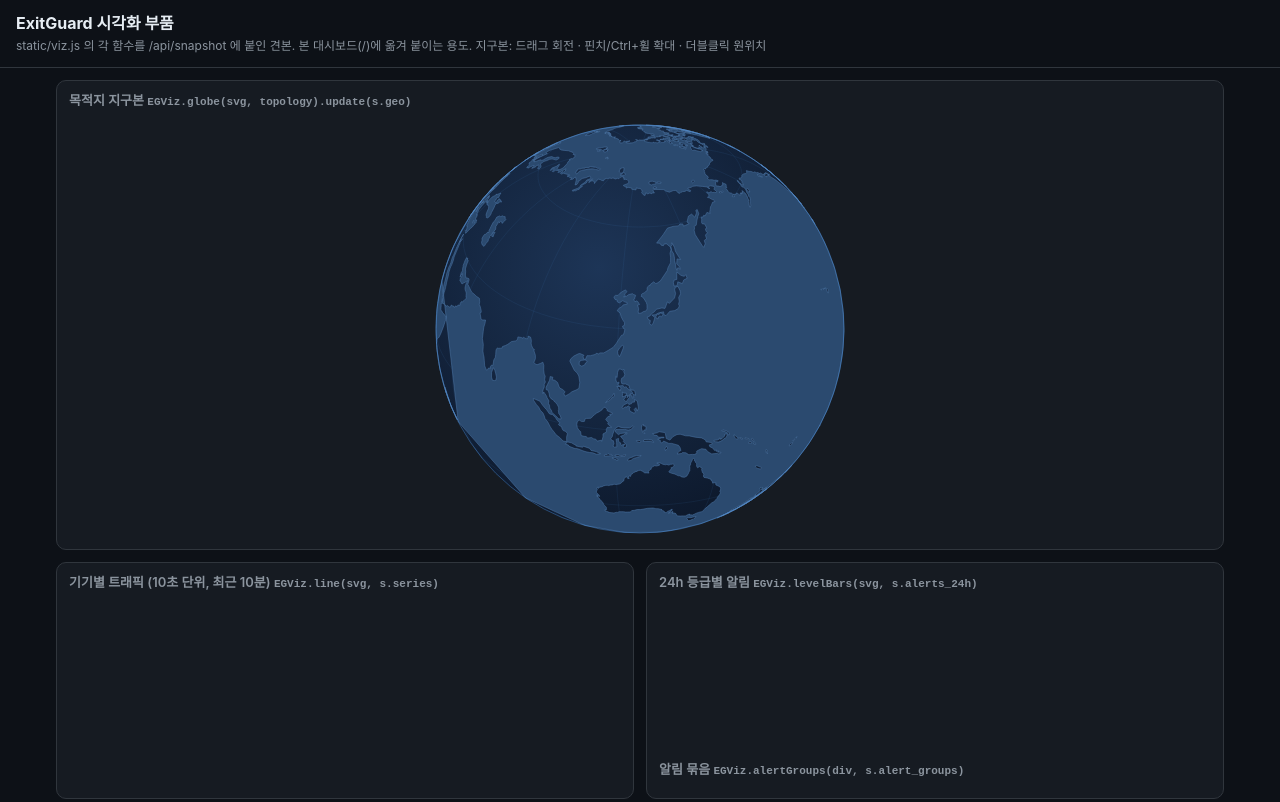
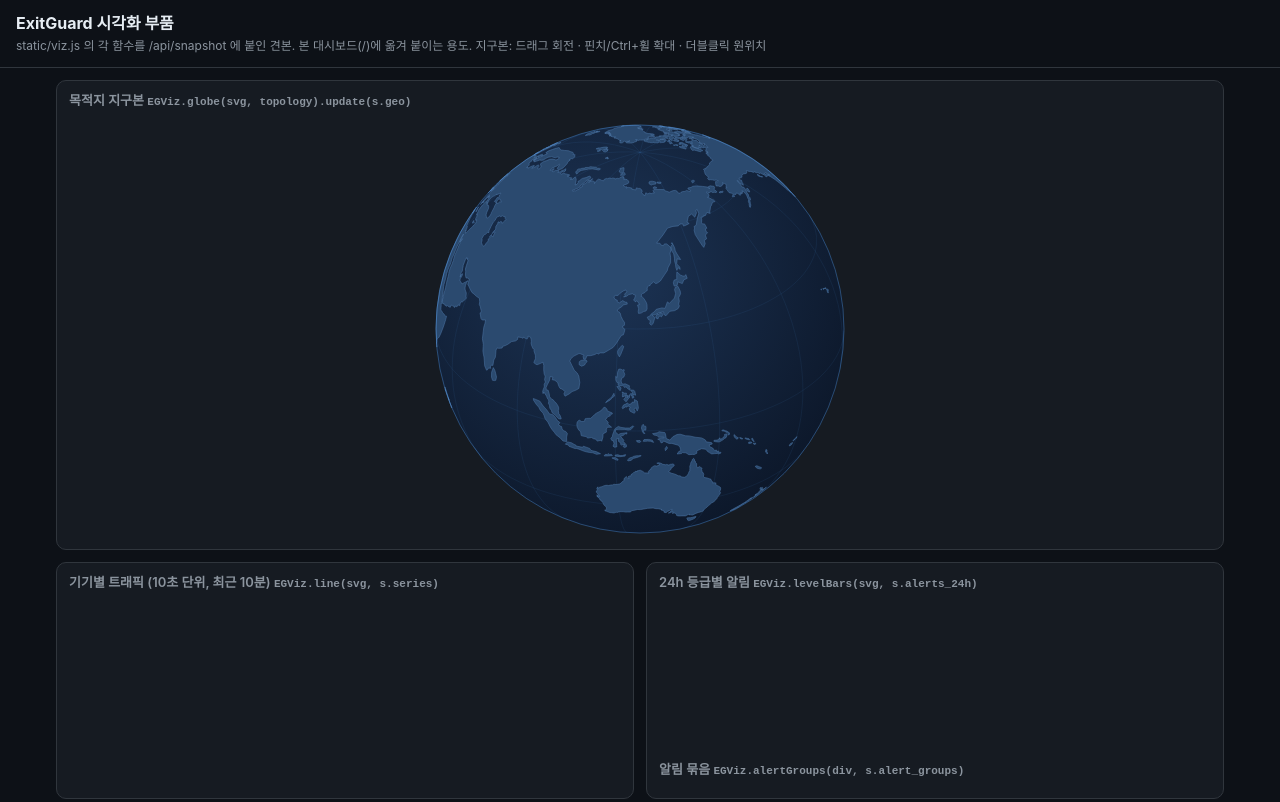
Before and after one commit to misolove/exitguard, a plain HTML site: page exitguard/static/parts.html in a window 1280 px wide. Shown: the top 802 px of the page. Drawn offline with Linux system fonts and the light colour scheme; no server answers; animation ran at ten frames a second.

Commit message:
web: 지구본 가장자리를 지평선 원으로 정확히 자르기, 주의 목적지 목록 경계 정리
- viz.js: 땅 다각형을 지평선(cos c = 0)에서 잘라 보이는 구간만 모으고, 나가는 점에서 지평선을
  시계 방향으로 따라 처음 만나는 들어오는 점에 잇는다 (d3 clipCircle 방식, world-atlas 는
  바깥 테두리 시계 방향 280/280). 예전에는 뒷면 점을 원 위로 끌어 직선으로 이어 가장자리가
  각지게 잘렸고, 해안선이 여러 번 넘나드는 대륙은 디스크 전체가 칠해지기도 했다. 12개 방향에서 확인
- index.html: 주의 목적지 스크롤 상자에 아래 경계·여백·흐림, 알림 패널 제목 간격 (다음 제목과 붙어 겹쳐 보이던 문제)

Co-Authored-By: Claude Opus 5.5 <noreply@anthropic.com>

```diff
--- a/exitguard/static/viz.js
+++ b/exitguard/static/viz.js
@@ -229,20 +229,69 @@
       const y = -R * (Math.cos(p0) * Math.sin(p) - Math.sin(p0) * Math.cos(p) * Math.cos(l));
       return [W / 2 + x, H / 2 + y, cosc > 0 || (lift > 1 && Math.hypot(x, y) > base * state.zoom)];
     }
-    // 뒷면 점은 지평선 원 위로 붙여 채운 다각형이 앞면에서 깨지지 않게 한다
-    function ringPath(ring) {
-      const R = base * state.zoom;
-      let d = "", any = false;
-      for (let i = 0; i < ring.length; i++) {
-        let [x, y, vis] = project(ring[i][0], ring[i][1]);
-        if (vis) any = true;
-        else {
-          const dx = x - W / 2, dy = y - H / 2, r = Math.hypot(dx, dy) || 1;
-          x = W / 2 + dx / r * R; y = H / 2 + dy / r * R;
+    // 지평선(cos c = 0)으로 잘라 보이는 부분만 칠한다 (d3 clipCircle 과 같은 방식).
+    // 1) 링마다 보이는 구간(들어오는 점 → … → 나가는 점)을 모은다
+    // 2) 나가는 점에서 지평선 원을 시계 방향으로 따라가 처음 만나는 들어오는 점에 다음 구간을 잇는다
+    // world-atlas 의 바깥 테두리는 시계 방향(구멍은 반대)이라 시계 방향으로 이으면 땅 쪽이 채워진다.
+    // (예전에는 뒷면 점을 원 위로 끌어 직선으로 이어서 가장자리가 각지게 잘렸다)
+    function cosC(lon, lat) {
+      const l = (lon - state.lon) * RAD, p = lat * RAD, p0 = state.lat * RAD;
+      return Math.sin(p0) * Math.sin(p) + Math.cos(p0) * Math.cos(p) * Math.cos(l);
+    }
+    function polyPath(poly) {
+      const R = base * state.zoom, cx = W / 2, cy = H / 2, TAU = 2 * Math.PI;
+      const pt = ([x, y]) => x.toFixed(1) + " " + y.toFixed(1);
+      const ang = ([x, y]) => Math.atan2(y - cy, x - cx);
+      let d = "";
+      const segs = [];
+      for (const ring of poly) {
+        const closed = ring.length > 1 && ring[0][0] === ring[ring.length - 1][0] && ring[0][1] === ring[ring.length - 1][1];
+        const n = closed ? ring.length - 1 : ring.length;
+        const c = ring.slice(0, n).map(p => cosC(p[0], p[1]));
+        const P = i => project(ring[i][0], ring[i][1]);
+        const hidden = c.findIndex(v => v <= 0);
+        if (hidden < 0) {   // 전부 보임
+          for (let i = 0; i < n; i++) d += (i ? "L" : "M") + pt(P(i));
+          d += "Z"; continue;
         }
-        d += (i ? "L" : "M") + x.toFixed(1) + " " + y.toFixed(1);
+        if (!c.some(v => v > 0)) continue;   // 전부 뒷면
+        const edge = (i, j) => {   // i→j 사이 지평선 통과점 (원 위로 정규화)
+          const t = c[i] / (c[i] - c[j]);
+          let dl = ring[j][0] - ring[i][0]; if (dl > 180) dl -= 360; else if (dl < -180) dl += 360;
+          const [x, y] = project(ring[i][0] + dl * t, ring[i][1] + (ring[j][1] - ring[i][1]) * t);
+          const r = Math.hypot(x - cx, y - cy) || 1;
+          return [cx + (x - cx) / r * R, cy + (y - cy) / r * R];
+        };
+        let cur = null;
+        for (let k = 1; k <= n; k++) {
+          const j = (hidden + k) % n, i = (j - 1 + n) % n;
+          if (c[i] <= 0 && c[j] > 0) { const e = edge(i, j); cur = { pts: [e, P(j)], a0: ang(e) }; }
+          else if (c[i] > 0 && c[j] > 0) cur.pts.push(P(j));
+          else if (c[i] > 0) { const e = edge(i, j); cur.pts.push(e); cur.a1 = ang(e); segs.push(cur); cur = null; }
+        }
       }
-      return any ? d + "Z" : "";
+      const used = new Set();
+      for (let s0 = 0; s0 < segs.length; s0++) {
+        if (used.has(s0)) continue;
+        let k = s0;
+        d += "M" + pt(segs[k].pts[0]);
+        for (let guard = 0; guard <= segs.length; guard++) {
+          used.add(k);
+          for (let m = 1; m < segs[k].pts.length; m++) d += "L" + pt(segs[k].pts[m]);
+          let best = s0, bd = Infinity;
+          segs.forEach((t, ti) => {
+            if (used.has(ti) && ti !== s0) return;
+            const dd = ((t.a0 - segs[k].a1) % TAU + TAU) % TAU;
+            if (dd < bd) { bd = dd; best = ti; }
+          });
+          const to = segs[best].pts[0];
+          d += bd < 1e-3 ? "L" + pt(to) : `A${R.toFixed(1)} ${R.toFixed(1)} 0 ${bd > Math.PI ? 1 : 0} 1 ` + pt(to);
+          if (best === s0) break;
+          k = best;
+        }
+        d += "Z";
+      }
+      return d;
     }
     // 보이는 구간만 이은 선 (경위선, 호)
     function runs(pts, lift) {
@@ -281,7 +330,7 @@
       root.append(s("path", { d: grat, fill: "none", stroke: "#58a6ff", "stroke-opacity": 0.12, "stroke-width": 0.6 }));
 
       let d = "";
-      for (const poly of land) for (const ring of poly) d += ringPath(ring);
+      for (const poly of land) d += polyPath(poly);
       root.append(s("path", { d, fill: "#2b4a6f", stroke: "#4f78a8", "stroke-width": 0.5, "fill-rule": "evenodd" }));
       root.append(s("circle", { cx: W / 2, cy: H / 2, r: R, fill: "none", stroke: "#58a6ff", "stroke-opacity": 0.35 }));
 
```
Also changed, not shown: exitguard/static/index.html (+2 -1 lines).
